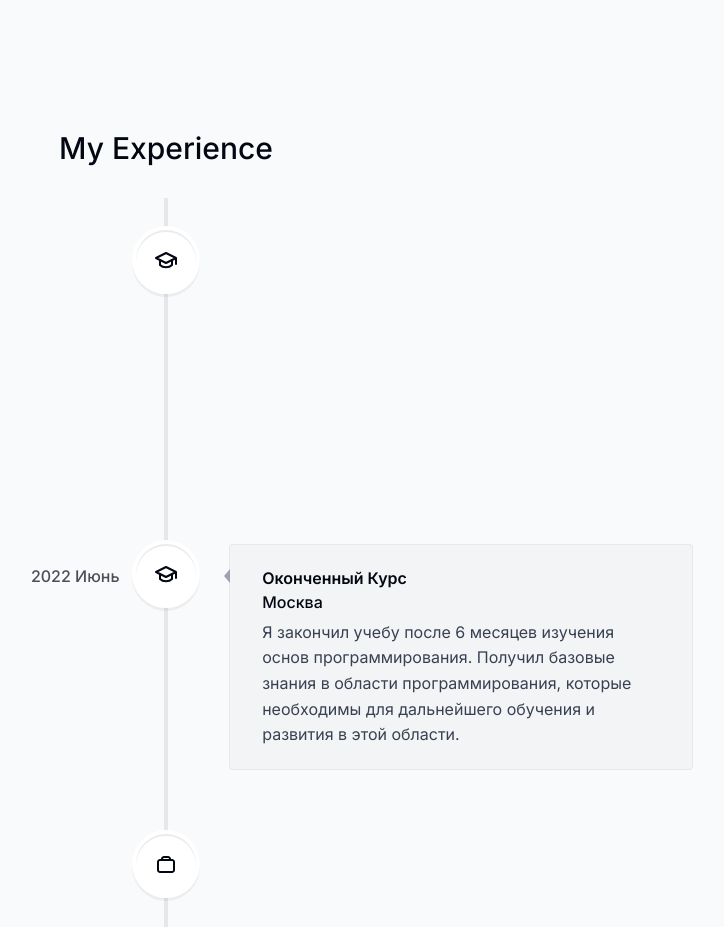
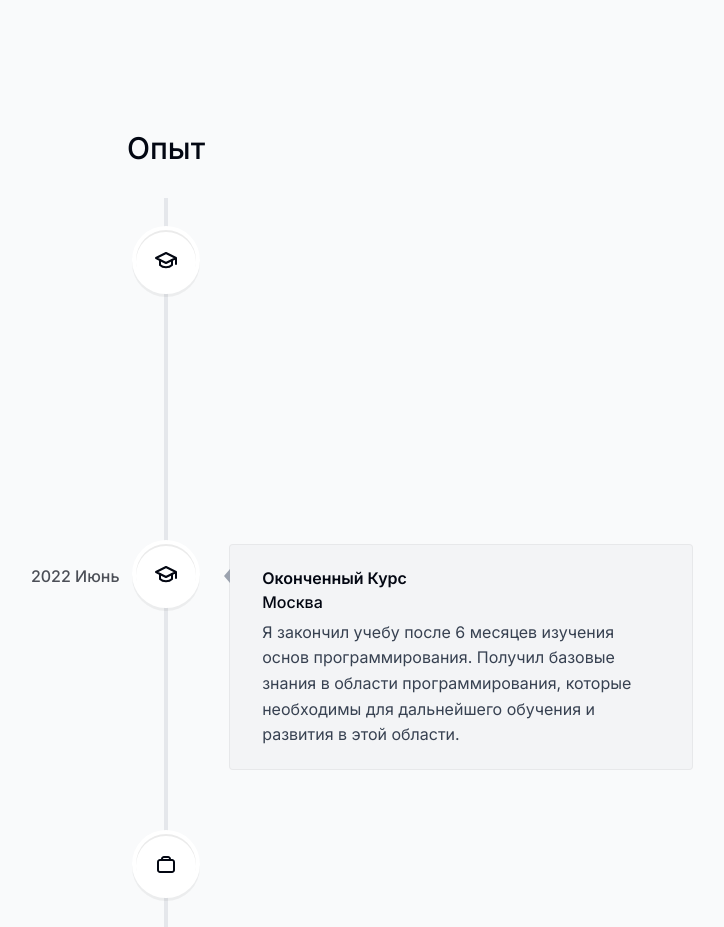
Before and after one commit to pokeuq/portfolio, a Next.js app: page / in a window 1280 px wide. Shown: the part 4620-5547 px from the top of the page, without its empty margins (474-1198 px from the left). Built offline with nearby package versions, Linux system fonts and the light colour scheme.

Commit message:
Update experience.tsx

```diff
--- a/components/experience.tsx
+++ b/components/experience.tsx
@@ -26,7 +26,7 @@ export default function Experience() {
       ref={ref}
       className="scroll-mt-28 mb-28 sm:mb-40"
     >
-      <SectionHeading>My experience</SectionHeading>
+      <SectionHeading>Опыт</SectionHeading>
       <VerticalTimeline lineColor="" animate={true}>
         {experiencesData.map((item, index) => (
           <React.Fragment key={index}>
```
